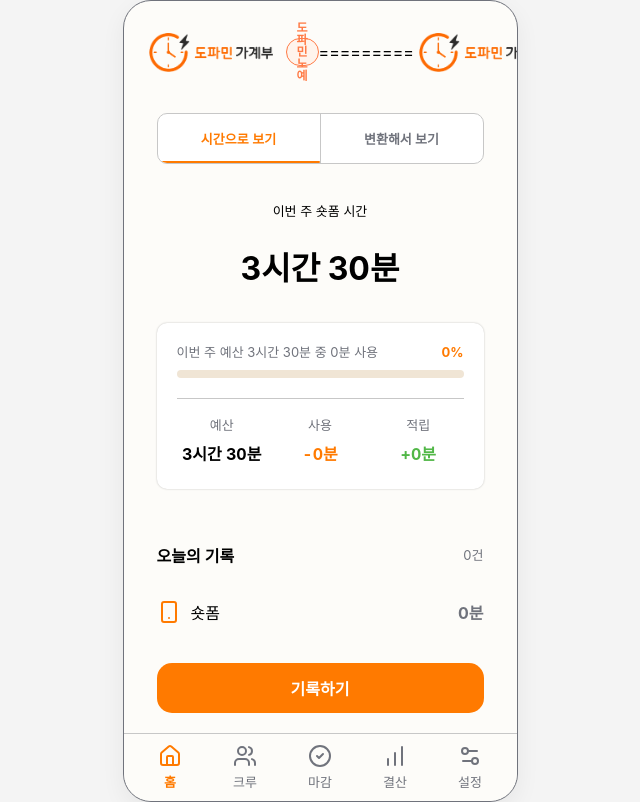
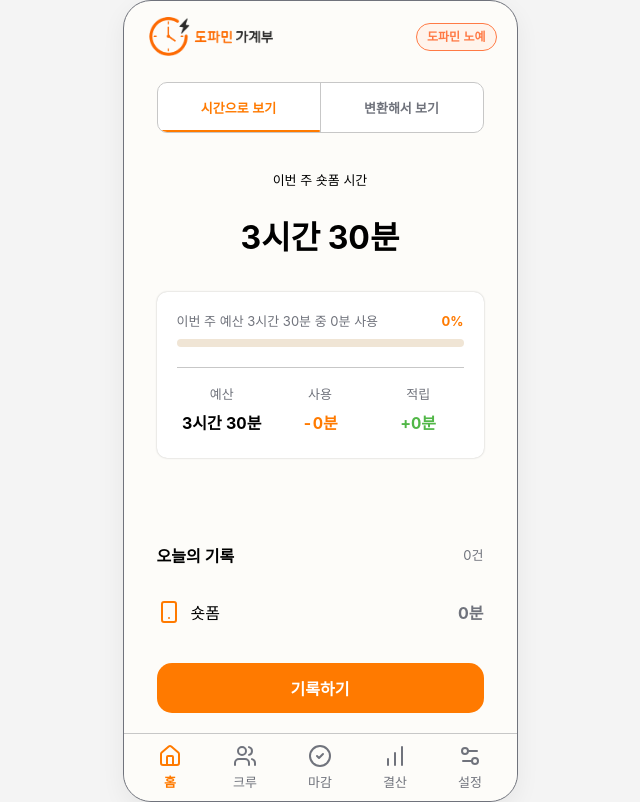
Before and after one commit to pirogramming/Dopamine-Ledger, a Django app: page /ledger/ in a window 1280 px wide. Shown: the whole page, without its empty margins (320-960 px from the left). Run offline with Django 5.2, Linux system fonts and the light colour scheme; the visitor is signed in with stand-in values (Sample User, id 1); data that the repository does not hold is empty.

Commit message:
feat: html 오류 수정 및 닉네임 추가

```diff
--- a/ledger/templates/ledger/main_convert.html
+++ b/ledger/templates/ledger/main_convert.html
@@ -9,7 +9,10 @@
 
 {% block header %}
   <header class="app-header">
-    <img class="app-header__logo" src="{% static 'ledger/images/logo.png' %}" alt="도파민 가계부">
+    <div class="app-header__brand">
+      <img class="app-header__logo" src="{% static 'ledger/images/logo.png' %}" alt="도파민 가계부">
+      <span class="app-header__nickname">{{ request.user.nickname }}</span>
+    </div>
     <div class="league-pill-container">
       <!-- 피그마 디자인 뱃지 버튼 -->
       <button type="button" class="league-pill-btn" id="leaguePillBtn">
--- a/ledger/templates/ledger/main_progress.html
+++ b/ledger/templates/ledger/main_progress.html
@@ -33,15 +33,7 @@
         </div>
       </div>
     </div>
-=========
-    <div class="app-header__brand">
-      <img class="app-header__logo" src="{% static 'ledger/images/logo.png' %}" alt="도파민 가계부">
-      <span class="app-header__nickname">{{ request.user.nickname }}</span>
-    </div>
-    <a class="app-header__notification-link" href="#" aria-label="알림 보기">
-      <img class="app-header__notification" src="{% static 'ledger/images/icon-bell.svg' %}" alt="">
-    </a>
->>>>>>>>> Temporary merge branch 2
+
   </header>
 {% endblock %}
 
```
